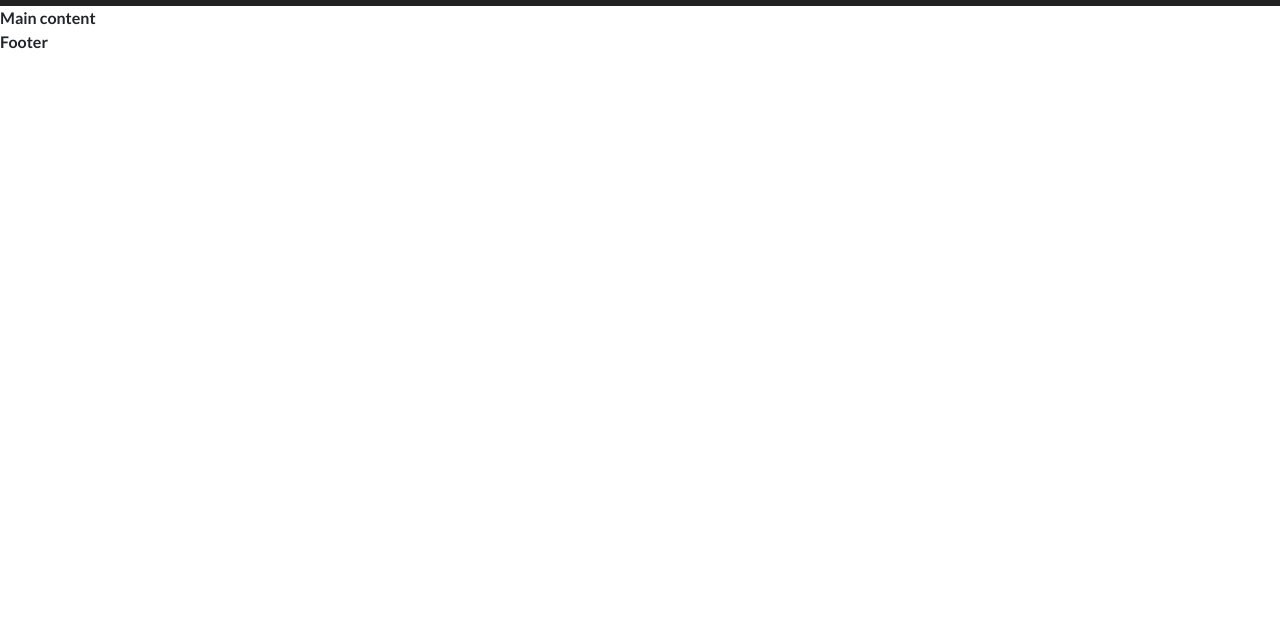
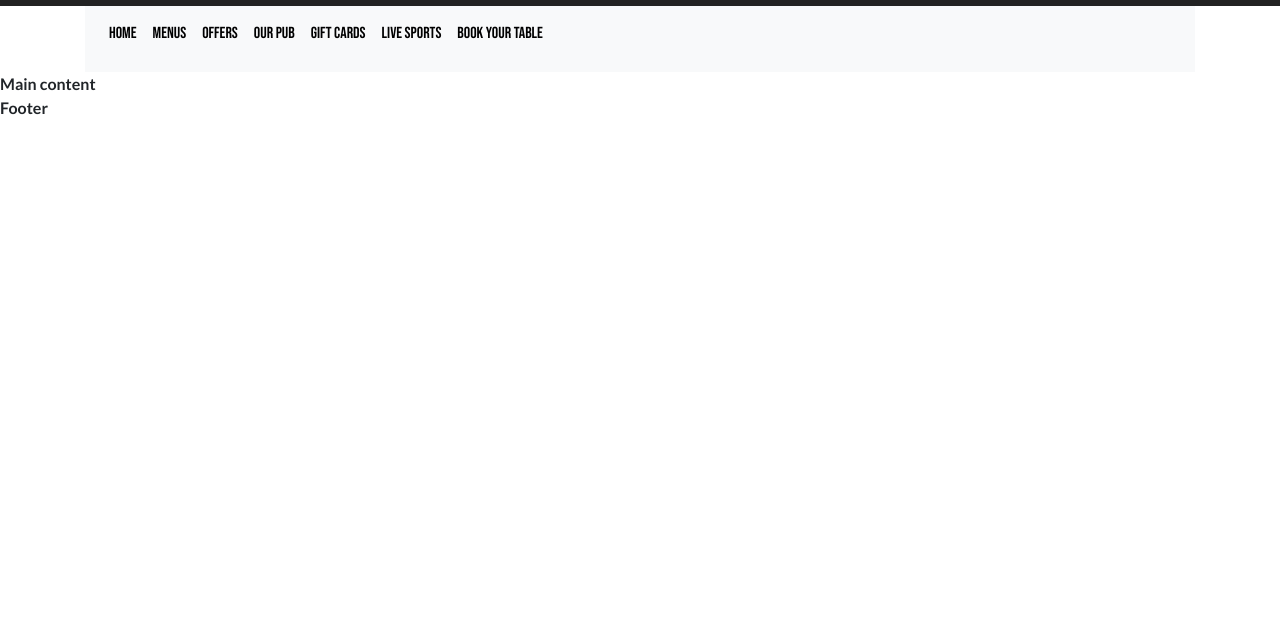
Before and after one commit to doctypeKieran/bootstrap-practice-restaurant-site-queens-head, a plain HTML site: page index.html in a window 1280 px wide. Shown: the part 156-800 px from the top of the page. Drawn offline with nearby package versions, Linux system fonts and the light colour scheme.

Commit message:
Add navbar content ready for styling

```diff
--- a/assets/css/style.css
+++ b/assets/css/style.css
@@ -83,9 +83,26 @@ header a {
     font-size: 14px;
 }
 
+/* Navbar Styles */
+
+
+
 
 
 /* Media Queries */
+@media screen and (min-width: 991px) {
+    ul.navbar-nav {
+        align-items: center;
+        justify-content: space-around;
+    }
+    .navbar-nav .nav-item {
+        height: 50px;
+    }
+    .navbar-nav .nav-item a.nav-link {
+        font-family: "Bebas Neue", sans-serif;
+        color: #000;
+    }
+}
 @media screen and (max-width: 991px) {
     header .container {
         justify-content: center;
--- a/index.html
+++ b/index.html
@@ -19,6 +19,7 @@
 </head>
 
 <body>
+    <!-- Header -->
     <header>
         <div class="container">
             <div class="header__logo-container">
@@ -38,6 +39,41 @@
             </div>
         </div>
     </header>
+
+    <!-- Navbar -->
+    <div class="container nav-container">
+        <nav class="navbar navbar-expand-lg navbar-light bg-light">
+            <button class="navbar-toggler" type="button" data-toggle="collapse" data-target="#navbarNav"
+                aria-controls="navbarNav" aria-expanded="false" aria-label="Toggle navigation">
+                <span class="navbar-toggler-icon"></span>
+            </button>
+            <div class="collapse navbar-collapse" id="navbarNav">
+                <ul class="navbar-nav">
+                    <li class="nav-item">
+                        <a class="nav-link" href="#">Home <span class="sr-only">(current)</span></a>
+                    </li>
+                    <li class="nav-item">
+                        <a class="nav-link" href="#">Menus</a>
+                    </li>
+                    <li class="nav-item">
+                        <a class="nav-link" href="#">Offers</a>
+                    </li>
+                    <li class="nav-item">
+                        <a class="nav-link" href="#">Our Pub</a>
+                    </li>
+                    <li class="nav-item">
+                        <a class="nav-link" href="#">Gift Cards</a>
+                    </li>
+                    <li class="nav-item">
+                        <a class="nav-link" href="#">Live Sports</a>
+                    </li>
+                    <li class="nav-item">
+                        <a class="nav-link" href="#">Book Your Table</a>
+                    </li>
+                </ul>
+            </div>
+        </nav>
+    </div>
 
     <main>
         Main content
```
